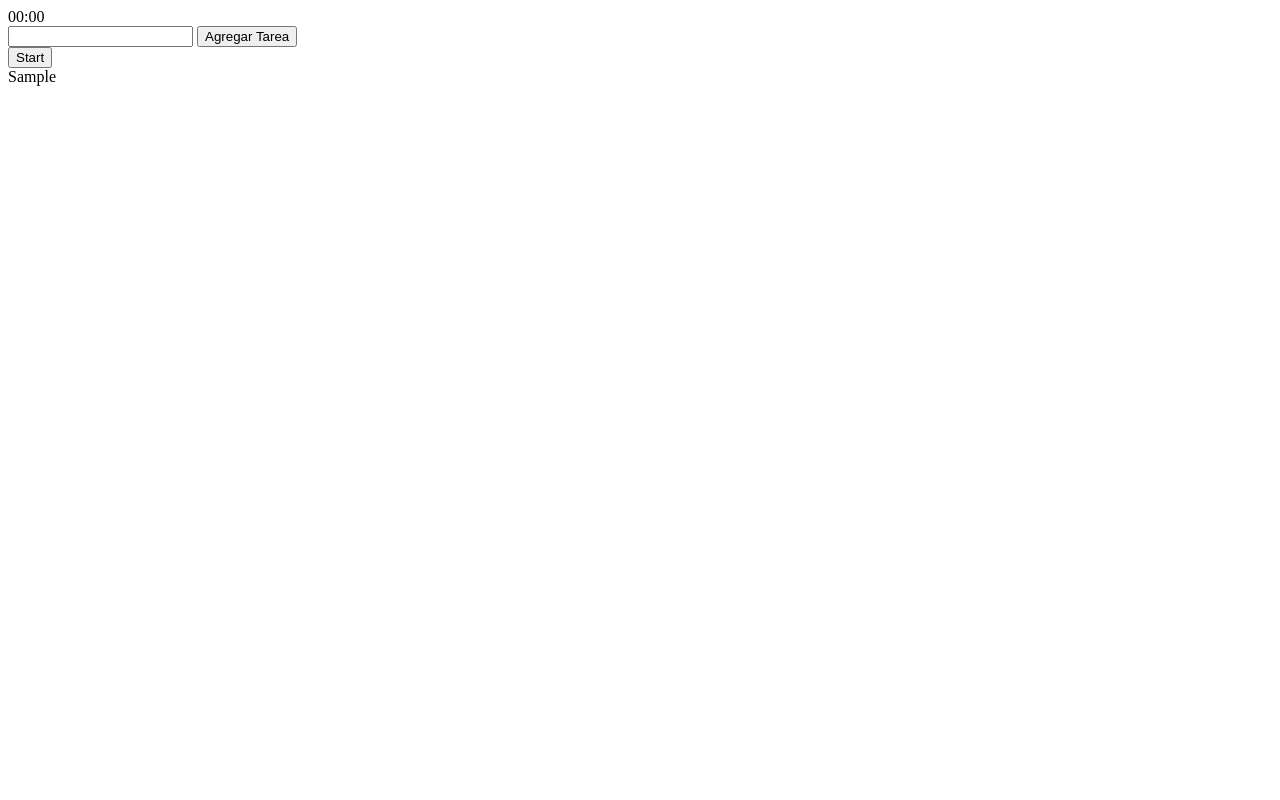
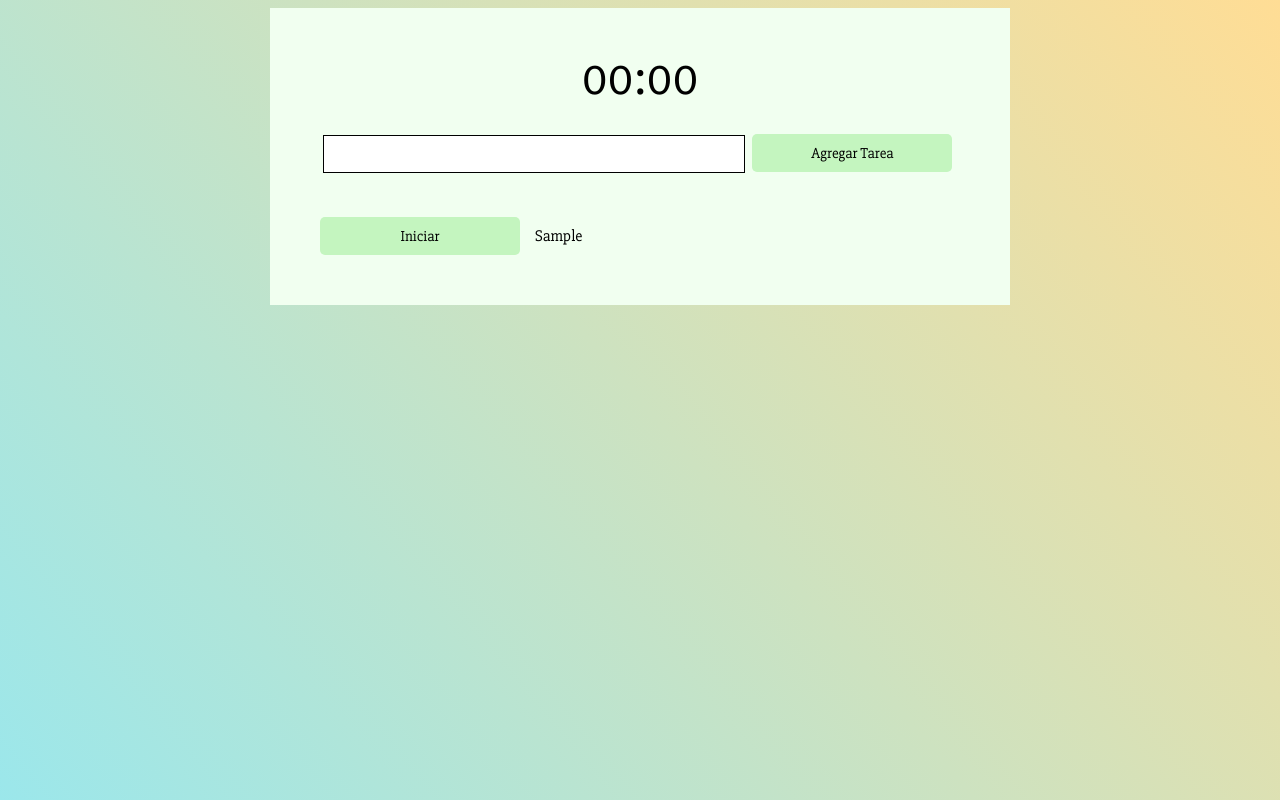
Before and after one commit to eliasrivera/Proyectos-Web, a plain HTML site: page pomodoro/index.html in a window 1280 px wide. Both pictures are taken after typing "Sample" into the empty fields and a click on the input "Agregar Tarea". Drawn offline with Linux system fonts and the light colour scheme.

Commit message:
Estilo aplicado
Color gradiente de fondo. Estilo a botones y secciones. Estilo de fuente aplicada.

```diff
--- a/pomodoro/css/main.css
+++ b/pomodoro/css/main.css
@@ -0,0 +1,81 @@
+*{
+    font-family: 'Slabo 27px', serif;
+}
+
+html{
+    height: 100%;
+}
+
+body{
+    background: linear-gradient(50deg, rgba(155,231,235,1) 0%, rgba(255,221,149,1) 100%);
+}
+
+#app{
+    background-color: rgb(241, 255, 240);
+    width: 700px;
+    margin: 0 auto;
+    padding: 20px;
+}
+
+#time{
+    text-align: center;
+    padding: 20px 0;
+}
+
+#time #value{
+    font-size: 50px;
+}
+
+#time #taskName{
+    font-size: 25px;
+}
+
+.form{
+    display: flex;
+    justify-content: center;
+}
+
+input[type="text"]{
+    padding: 10px;
+    border: solid 1px;
+    width: 400px;
+}
+
+button,
+input[type="submit"]{
+    margin: 5px;
+    padding: 10px;
+    border: none;
+    background-color: rgb(196, 245, 191);
+    width: 200px;
+    cursor: pointer;
+    font-size: 15px;
+    border-radius:5px;
+    /*transition: all 300ms ease;*/
+}
+
+/*button,input[type="submit"]:hover{
+    transform: scale(1.1);
+}*/
+
+.tasks{
+    padding: 25px;
+    display: flex;
+    flex-direction: column;
+    gap: 10px;
+    margin-top: 10px;
+}
+
+.task{
+    display: flex;
+    align-items:center;
+    gap: 10px;
+}
+
+.done{
+    display: inline-block;
+    padding: 15px;
+    align-items:center;
+    gap: 10px;
+    background-color: rgb(196, 245, 191);
+}
--- a/pomodoro/index.html
+++ b/pomodoro/index.html
@@ -5,6 +5,9 @@
     <meta http-equiv="X-UA-Compatible" content="IE=edge">
     <meta name="viewport" content="width=device-width, initial-scale=1.0">
     <title>Pomodoro</title>
+    <link rel="preconnect" href="https://fonts.googleapis.com">
+    <link rel="preconnect" href="https://fonts.gstatic.com" crossorigin>
+    <link href="https://fonts.googleapis.com/css2?family=Slabo+27px&display=swap" rel="stylesheet">
     <link rel="stylesheet" href="./css/main.css">
 </head>
 <body>
--- a/pomodoro/script.js
+++ b/pomodoro/script.js
@@ -37,8 +37,8 @@ function renderTasks(){                                         //Toma las tarea
         return `
             <div class=task>
                 <div class="completed">${task.completed
-                    ? `<span class="done">Done</span>`        //Operador ternario afirmativo si la tarea está completada
-                    : `<button class="start-button" data-id="${task.id}">Start</button>`    //Si no está completada coloca un botón para iniciar tarea
+                    ? `<span class="done">Completada</span>`        //Operador ternario afirmativo si la tarea está completada
+                    : `<button class="start-button" data-id="${task.id}">Iniciar</button>`    //Si no está completada coloca un botón para iniciar tarea
                 }
                 </div>
                 <div class="title">${task.title}
@@ -55,19 +55,19 @@ function renderTasks(){                                         //Toma las tarea
             if(!timer){                                                     //Si el timer está vacío
                 const id=  button.getAttribute("data-id");
                 startButtonHandler(id);
-                button.textContent="In progress...";
+                button.textContent="En progreso...";
             }
         })
     })
 }
 
 function startButtonHandler(id){
-    time=6;
+    time=25*60;
     current=id;
     const taskIndex=tasks.findIndex(task=>task.id==id);                     //Almacena el índice del elemento del arreglo de tasks que coincida con el id pasado como argumento
 
     taskName.textContent=tasks[taskIndex].title;
-
+    renderTime();
     timer=setInterval(()=>{                                                 //Cada seg. se llama a la función que resta el tiempo
         timeHandler(id);
     },1000);
@@ -87,8 +87,9 @@ function timeHandler(id){
 }
 
 function startBreak(){
-    time=4;
+    time=5*60;
     taskName.textContent="Break";
+    renderTime();
     timerBreak=setInterval(()=>{
         timerBreakHandler();
     },1000);
```
